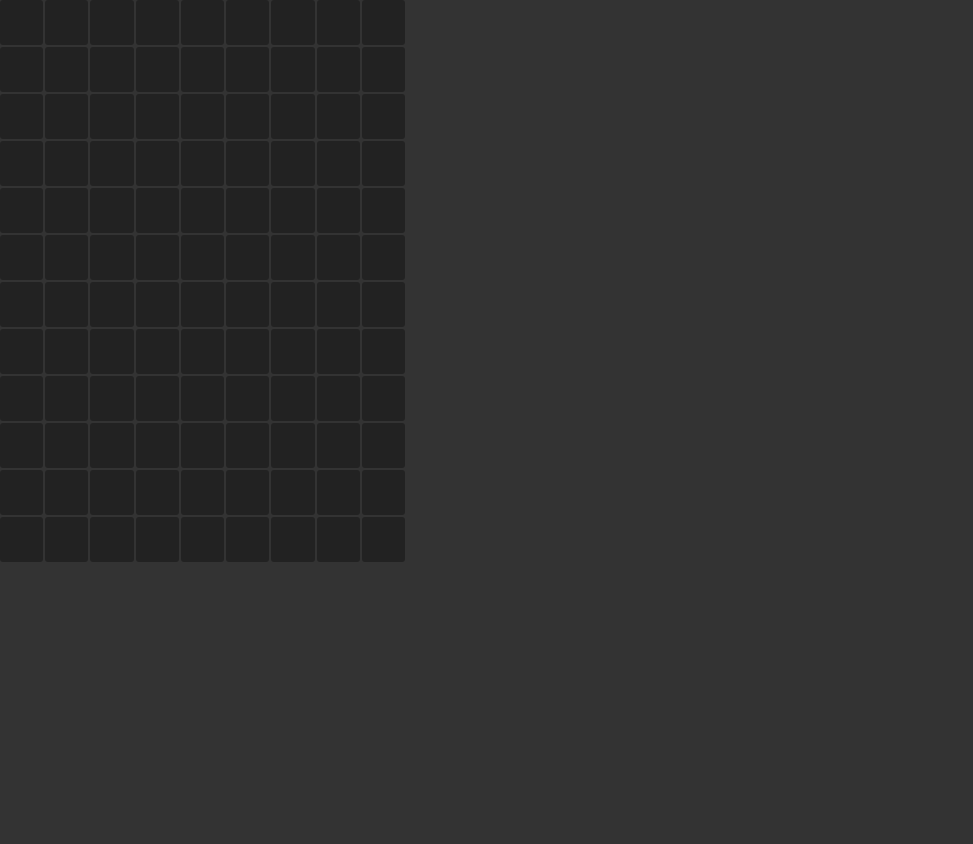
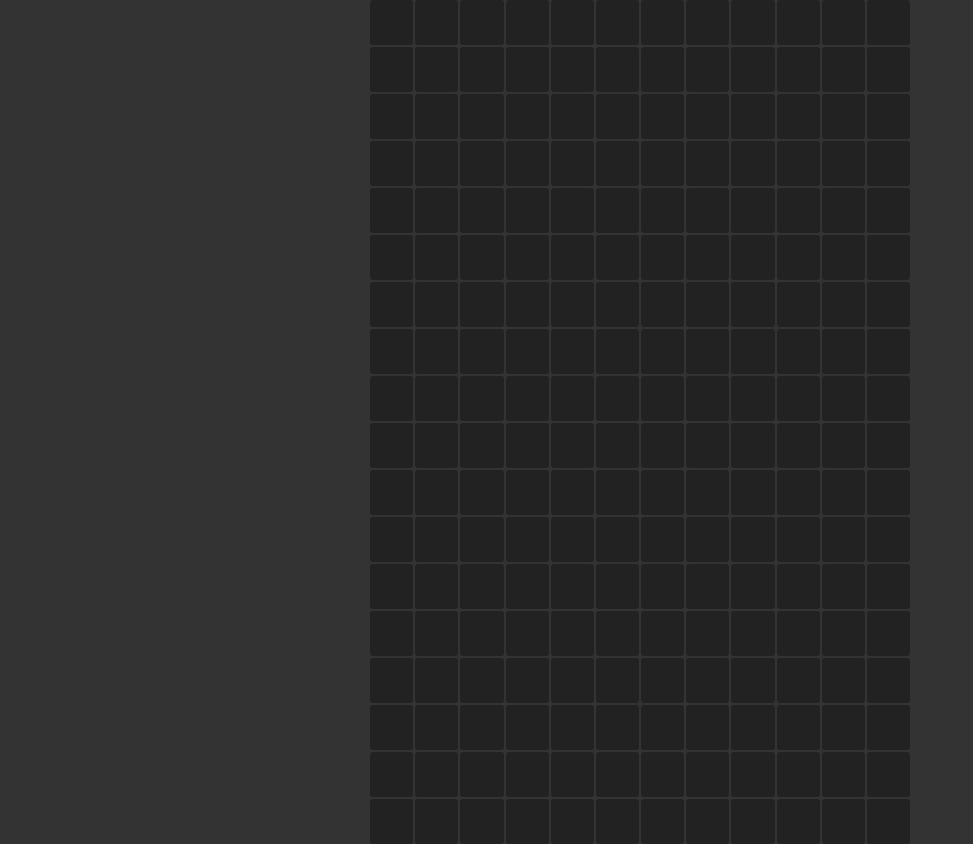
Before and after one commit to i-amare/minesweeper, a React (Create React App) app: page / in a window 1280 px wide. Shown: the whole page, without its empty margins (0-973 px from the left). Before the commit the page ends 800 px from the top, so only its background shows below. Built offline with nearby package versions, Linux system fonts and the light colour scheme.

Commit message:
Changed implementation of the bomb checking
Created a better solution for the code that checks for bombs within the radius of the tile

```diff
--- a/src/App.tsx
+++ b/src/App.tsx
@@ -5,13 +5,12 @@ import Grid from "./components/grid/Grid";
 import Vendor from "./scripts/Vendor";
 
 function App() {
-	const [gridWidthState, setGridWidthState] = useState(9);
-	const [gridHeightState, setGridHeightState] = useState(12);
-	const [bombState, setBombState] = useState(15);
-	const [tileArrState, setTileArrState] = useState(
+	const [gridWidthState, setGridWidthState] = useState(12);
+	const [gridHeightState, setGridHeightState] = useState(18);
+	const [bombState, setBombState] = useState(50);
+	const [gridState, setGridState] = useState(
 		Vendor.createGrid(gridWidthState, gridHeightState, bombState)
 	);
-
 
 	/**
 	 * Handles the logic of tile clicks
@@ -19,19 +18,28 @@ function App() {
 	 * @param tileCol The row of the coloumn of the tile on the grid
 	 */
 	function onTileClick(tileRow: number, tileCol: number) {
-		const newTileArrState = [...tileArrState];
+		let newGridState = [...gridState];
+
 		// Clears tile if not flagged or already cleared
-		const tile = newTileArrState[tileRow][tileCol];
+		const tile = newGridState[tileRow][tileCol];
 		if (!(tile.flagged || tile.cleared)) {
+			tile.bombProx = Vendor.checkBombs(tileRow, tileCol, newGridState);
 			tile.cleared = true;
 		}
-		setTileArrState(newTileArrState);
+		setGridState(newGridState);
 	}
 
 	return (
-		<div className="App">
+		<div
+			className="App"
+			style={{
+				display: "grid",
+				alignContent: "center",
+				justifyContent: "center",
+			}}
+		>
 			<Grid
-				tileArrState={tileArrState}
+				tileArrState={gridState}
 				gridHeight={gridHeightState}
 				gridWidth={gridWidthState}
 				tileEventHandler={onTileClick}
--- a/src/components/grid/Block.tsx
+++ b/src/components/grid/Block.tsx
@@ -43,7 +43,7 @@ const Block = (props: blockProps) => {
 				...(block.cleared
 					? {backgroundColor: '#ccc'}
 					: null),
-				color: fontColors[2],
+				color: fontColors[1],
 			}}
 		>
 			{
@@ -51,7 +51,7 @@ const Block = (props: blockProps) => {
 					(
 						block.rigged ?
 							<img src={bombIcon} alt="bomb" style={ImageStyling} />
-							: block.bombProx
+							: block.bombProx ? block.bombProx : ""
 					)
 					:
 					(
--- a/src/scripts/Vendor.ts
+++ b/src/scripts/Vendor.ts
@@ -1,5 +1,8 @@
 import Tile from "./Tile";
 
+/**
+ * The home of all the spaghetti code that makes the app run. Sorry to all who have to see it and God bless this mess
+ */
 const Vendor = {
 	/**
 	 * Creates a new grid of tiles with the specidied width and height and populates it with bombs
@@ -8,7 +11,7 @@ const Vendor = {
 	 * @param	bombs The number of bombs to be placed in the grid
 	 * @returns A new grid of tiles with the specidied height and width
 	 */
-	createGrid: (gridWidth: number, gridHeight: number, bombs: number) => {
+	createGrid(gridWidth: number, gridHeight: number, bombs: number) {
 		let grid: Tile[][] = [];
 
 		// Creates 2 dimmensional array of block
@@ -28,46 +31,29 @@ const Vendor = {
 			grid[ranRow][ranCol].rigged ? i-- : (grid[ranRow][ranCol].rigged = true);
 		}
 
-		// Checks the number of bombs within a one block radius of all blocks
-		for (let i = 0; i < gridHeight; i++) {
-			for (let j = 0; j < gridWidth; j++) {
-				let bombCount = 0;
-
-				// Checks for bombs in row above
-				if (i - 1 >= 0) {
-					if (j - 1 >= 0) {
-						bombCount = grid[i - 1][j - 1].rigged ? bombCount + 1 : bombCount;
+		return [...grid];
+	},
+	/**
+	 * Checks the number of bombs within a one block radius of the specified tile
+	 * @param tileRow The row of the tile
+	 * @param tileCol The coloumn of the tile
+	 * @param grid The current grid state
+	 * @returns The number of bombs within a one block radius of the specidied co-ords
+	 */
+	checkBombs(tileRow: number, tileCol: number, grid: Tile[][]) {
+		let numBombs = 0;
+		for (let i = -1; i <= 1; i++) {
+			for (let j = -1; j <= 1; j++) {
+				try {
+					if (grid[tileRow + i][tileCol + j].rigged) {
+						numBombs++;
 					}
-					bombCount = grid[i - 1][j].rigged ? bombCount + 1 : bombCount;
-					if (j + 1 < gridWidth) {
-						bombCount = grid[i - 1][j + 1].rigged ? bombCount + 1 : bombCount;
-					}
+				} catch (e) {
+					console.log("This bug is intentional. Too lazy to fix it:\n", e);
 				}
-
-				// Checks for bombs in row below
-				if (i + 1 < gridHeight) {
-					if (j - 1 >= 0) {
-						bombCount = grid[i + 1][j - 1].rigged ? bombCount + 1 : bombCount;
-					}
-					bombCount = grid[i + 1][j].rigged ? bombCount + 1 : bombCount;
-					if (j + 1 < gridWidth) {
-						bombCount = grid[i + 1][j + 1].rigged ? bombCount + 1 : bombCount;
-					}
-				}
-
-				// Checks for bombs in horizontally adjacent blocks
-				if (j - 1 >= 0) {
-					bombCount = grid[i][j - 1].rigged ? bombCount + 1 : bombCount;
-				}
-				if (j + 1 < gridWidth) {
-					bombCount = grid[i][j + 1].rigged ? bombCount + 1 : bombCount;
-				}
-
-				grid[i][j].bombProx = bombCount;
 			}
 		}
-
-		return grid;
+		return numBombs;
 	},
 };
 
```
